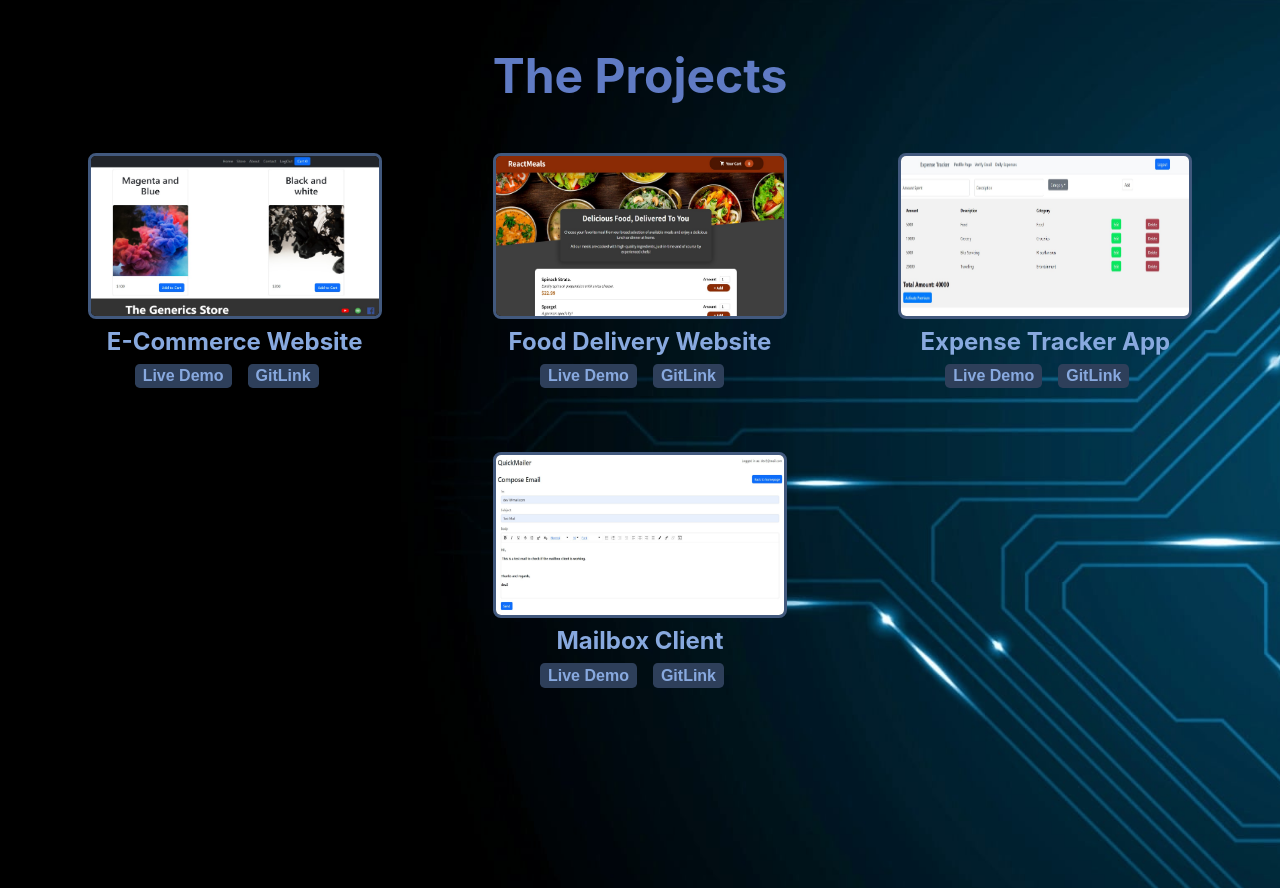
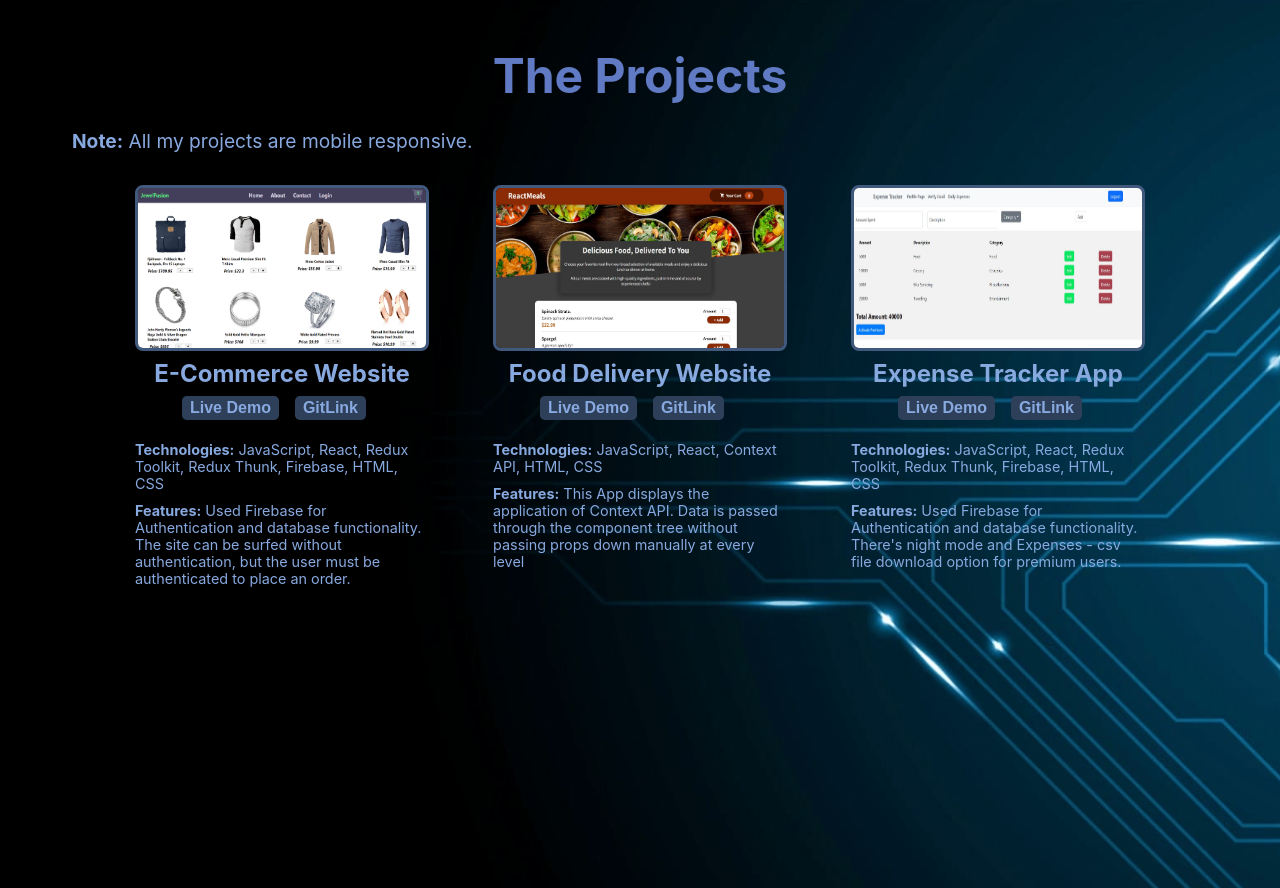
Before and after one commit to MrCyberlord/Portfolio, a React (Create React App) app: page / in a window 1280 px wide. Shown: the part 2402-3290 px from the top of the page. Built offline with nearby package versions, Linux system fonts and the light colour scheme.

Commit message:
Added descriptions to projects

```diff
--- a/src/components/projects/ProjectTemplate.js
+++ b/src/components/projects/ProjectTemplate.js
@@ -1,7 +1,14 @@
 import React from "react";
 import styles from "./ProjectTemplate.module.css";
 
-const ProjectTemplate = ({ name, image, demoLink, githubLink }) => {
+const ProjectTemplate = ({
+  name,
+  image,
+  demoLink,
+  githubLink,
+  technologies,
+  features,
+}) => {
   return (
     <div className={styles.projectCard}>
       <img className={styles.projectImage} src={image} alt={name} />
@@ -14,6 +21,14 @@ const ProjectTemplate = ({ name, image, demoLink, githubLink }) => {
           <button className={styles.gitButton}>GitLink</button>
         </a>
       </div>
+      <div className={styles.infoContainer}>
+        <div className={styles.projectTechnologies}>
+          <strong>Technologies:</strong> {technologies}
+        </div>
+        <div className={styles.projectFeatures}>
+          <strong>Features:</strong> {features}
+        </div>
+      </div>
     </div>
   );
 };
--- a/src/components/projects/ProjectTemplate.module.css
+++ b/src/components/projects/ProjectTemplate.module.css
@@ -49,6 +49,22 @@
     color: #7cdb7f;;
 }
 
+.infoContainer {
+   width: 18rem;
+   display: flex;
+   flex-direction: column;
+   align-items: center;
+   justify-content: center;
+   /* border:solid  0.2rem  #a2acbd; */
+   margin-top: 1rem;
+  }
+
+  .projectFeatures, .projectTechnologies {
+    font-size: 0.9rem;
+    color: #88a9df;
+    margin: 5px 0;
+  }
+
 
 @media only screen and (max-width: 600px) {
 
--- a/src/components/projects/Projects.js
+++ b/src/components/projects/Projects.js
@@ -6,33 +6,47 @@ const Projects = () => {
   const projectList = [
     {
       name: "E-Commerce Website",
-      image: "/ProjectImages/EcommerceWebsite.jpg",
-      demoLink: "https://example.com/demo",
-      githubLink: "https://github.com/yourusername/project1",
+      image: "/ProjectImages/EcommerceWebsite.png",
+      demoLink: "https://ecommercewebsite11.netlify.app/",
+      githubLink: "https://github.com/MrCyberlord/EcommerceWebsite2",
+      technologies:
+        "JavaScript, React, Redux Toolkit, Redux Thunk, Firebase, HTML, CSS",
+      features:
+        "Used Firebase for Authentication and database functionality. The site can be surfed without authentication, but the user must be authenticated to place an order.",
     },
     {
       name: "Food Delivery Website",
       image: "/ProjectImages/FoodOrderingApp.jpg",
       demoLink: "https://restaurantapp11.netlify.app",
       githubLink: "https://github.com/MrCyberlord/FoodOrderingApp",
+      technologies: "JavaScript, React, Context API, HTML, CSS",
+      features:
+        "This App displays the application of Context API. Data is passed through the component tree without passing props down manually at every level",
     },
     {
       name: "Expense Tracker App",
       image: "/ProjectImages/ExpenseTracker.jpg",
-      demoLink: "https://example.com/demo2",
-      githubLink: "https://github.com/yourusername/project2",
+      demoLink: "https://stirring-axolotl-b60d7c.netlify.app/",
+      githubLink: "https://github.com/MrCyberlord/ExpenseTracker",
+      technologies:
+        "JavaScript, React, Redux Toolkit, Redux Thunk, Firebase, HTML, CSS",
+      features:
+        "Used Firebase for Authentication and database functionality. There's night mode and Expenses - csv file download option for premium users.",
     },
-    {
-      name: "Mailbox Client",
-      image: "/ProjectImages/MailboxClient.jpg",
-      demoLink: "https://example.com/demo2",
-      githubLink: "https://github.com/yourusername/project2",
-    },
+    // {
+    //   name: "Mailbox Client",
+    //   image: "/ProjectImages/MailboxClient.jpg",
+    //   demoLink: "https://example.com/demo2",
+    //   githubLink: "https://github.com/yourusername/project2",
+    // },
   ];
 
   return (
     <section id="projects" className={styles.projectSection}>
       <div className={styles.title}>The Projects</div>
+      <div className={styles.note}>
+        <strong>Note:</strong> All my projects are mobile responsive.
+      </div>
       <div className={styles.projectDisplay}>
         {projectList.map((project, index) => (
           <ProjectTemplate key={index} {...project} />
--- a/src/components/projects/Projects.module.css
+++ b/src/components/projects/Projects.module.css
@@ -14,11 +14,10 @@
 
 .title {
     font-size: 3rem;
-    margin-bottom: 2rem;
+    margin-bottom: 1.5rem;
     color: #4f6383;
     font-weight: bold;
     animation: colorChange 10s infinite;
-
 }
 
 @keyframes colorChange {
@@ -42,8 +41,13 @@
     }
   }
 
-
-
+  .note {
+    align-self: flex-start;
+    margin-bottom: 1rem;
+    color: #88a9df;
+    padding-left: 1.5rem;
+    font-size: 1.2rem;
+  }
 
 
 
@@ -74,7 +78,12 @@
 
   .title {
     font-size: 2rem;
-    margin-bottom: 2rem;
+    margin-bottom: 1.5rem;
+  }
+
+  .note {
+    margin-bottom: 1.5rem;
+    align-self: center;
   }
 
 }
```
Also changed, not shown: public/ProjectImages/EcommerceWebsite.jpg (deleted), public/ProjectImages/EcommerceWebsite.png (added).
